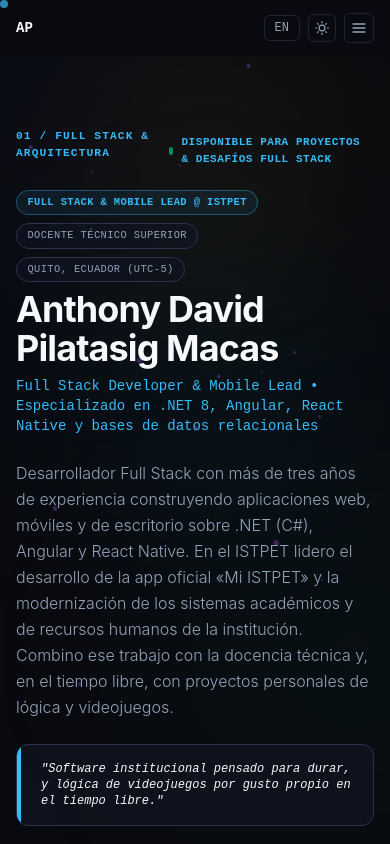
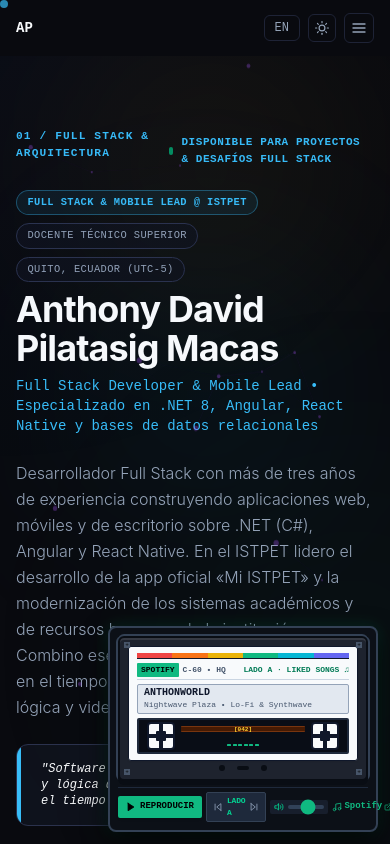
Before and after one commit to AnthonyPilatasig/anthony-portfolio, a React (Vite) app: page / in a window 390 px wide. Shown: the top 844 px of the page. Built offline with nearby package versions, Linux system fonts and the light colour scheme.

Commit message:
feat: implement retro-styled global audio player with cassette UI and Spotify integration

```diff
--- a/src/presentation/app/App.tsx
+++ b/src/presentation/app/App.tsx
@@ -5,9 +5,7 @@ import { SEO } from '@presentation/components/ui/SEO';
 import { MouseSpotlight } from '@presentation/components/ui/MouseSpotlight';
 import { CustomCursor } from '@presentation/components/ui/CustomCursor';
 import { ScrollToTop } from '@presentation/components/ui/ScrollToTop';
-// The audio player is being actively reworked outside this refactor, so it's left
-// in its original location for now instead of moving into presentation/features.
-import { GlobalAudioPlayer } from '../../components/common/GlobalAudioPlayer';
+import { GlobalAudioPlayer } from '@presentation/features/audio-player/GlobalAudioPlayer';
 import { AppRouter } from './routes/AppRouter';
 
 function App() {
--- a/src/presentation/features/audio-player/GlobalAudioPlayer.tsx
+++ b/src/presentation/features/audio-player/GlobalAudioPlayer.tsx
@@ -1,5 +1,5 @@
 import React from 'react';
-import { RetroPixelPlayer } from '../player/RetroPixelPlayer';
+import { RetroPixelPlayer } from './RetroPixelPlayer';
 
 /**
  * GlobalAudioPlayer — Compact 8-Bit Pixel Cassette Player with Background Music
--- a/src/presentation/features/audio-player/PixelCassette.tsx
+++ b/src/presentation/features/audio-player/PixelCassette.tsx
@@ -3,6 +3,8 @@ import { motion } from 'framer-motion';
 
 interface PixelCassetteProps {
   playlistName: string;
+  subtitle?: string;
+  sideLabel?: string;
   isPlaying: boolean;
   tapeCounter: number;
 }
@@ -36,6 +38,8 @@ const PixelSpool8Bit: React.FC<{ isPlaying: boolean }> = ({ isPlaying }) => (
 
 export const PixelCassette: React.FC<PixelCassetteProps> = ({
   playlistName,
+  subtitle,
+  sideLabel,
   isPlaying,
   tapeCounter,
 }) => {
@@ -75,7 +79,7 @@ export const PixelCassette: React.FC<PixelCassetteProps> = ({
             <span className="text-slate-600">C-60 • HQ</span>
           </div>
           <span className="text-emerald-700 font-bold">
-            LIKED SONGS ♫
+            {sideLabel ? `${sideLabel} · LIKED SONGS ♫` : 'LIKED SONGS ♫'}
           </span>
         </div>
 
@@ -85,7 +89,7 @@ export const PixelCassette: React.FC<PixelCassetteProps> = ({
             {playlistName || 'AnthonWorld'}
           </p>
           <p className="font-mono text-[8px] text-slate-600 truncate">
-            Anthony Pilatasig • Spotify Library
+            {subtitle || 'Anthony Pilatasig • Spotify Library'}
           </p>
         </div>
 
--- a/src/presentation/features/audio-player/RetroPixelPlayer.tsx
+++ b/src/presentation/features/audio-player/RetroPixelPlayer.tsx
@@ -1,7 +1,8 @@
-import React, { useState, useEffect } from 'react';
+import React, { useState, useEffect, useRef } from 'react';
 import { motion, AnimatePresence } from 'framer-motion';
 import {
   ANTHONY_SPOTIFY_PLAYLIST_NAME,
+  CASSETTE_STATIONS,
   formatSpotifyEmbedUrl,
   getSavedSpotifyUrl,
   saveSpotifyUrl,
@@ -9,23 +10,57 @@ import {
 import { PixelCassette } from './PixelCassette';
 import {
   FiPlay,
+  FiPause,
   FiMusic,
   FiExternalLink,
+  FiVolume2,
+  FiVolumeX,
+  FiSkipBack,
+  FiSkipForward,
   FiEdit2,
   FiCheck,
+  FiChevronDown,
   FiChevronUp,
-  FiChevronDown,
 } from 'react-icons/fi';
 
 export const RetroPixelPlayer: React.FC = () => {
   const [spotifyUrl, setSpotifyUrl] = useState<string>(getSavedSpotifyUrl);
   const [isEditingUrl, setIsEditingUrl] = useState<boolean>(false);
   const [urlInput, setUrlInput] = useState<string>(spotifyUrl);
-  const [isExpanded, setIsExpanded] = useState<boolean>(false);
   const [isPlaying, setIsPlaying] = useState<boolean>(false);
+  const [currentStationIndex, setCurrentStationIndex] = useState<number>(0);
   const [tapeCounter, setTapeCounter] = useState<number>(42);
+  const [volume, setVolume] = useState<number>(0.6);
+  const [isMuted, setIsMuted] = useState<boolean>(false);
+  const [showEmbed, setShowEmbed] = useState<boolean>(false);
 
+  const audioRef = useRef<HTMLAudioElement | null>(null);
+  const currentStation = CASSETTE_STATIONS[currentStationIndex];
   const embedUrl = formatSpotifyEmbedUrl(spotifyUrl);
+
+  // Sync volume with audio element
+  useEffect(() => {
+    if (audioRef.current) {
+      audioRef.current.volume = isMuted ? 0 : volume;
+    }
+  }, [volume, isMuted]);
+
+  // Audio Play/Pause effect
+  useEffect(() => {
+    if (!audioRef.current) return;
+    if (isPlaying) {
+      audioRef.current.src = currentStation.streamUrl;
+      const playPromise = audioRef.current.play();
+      if (playPromise !== undefined) {
+        playPromise.catch((err) => {
+          console.warn('Audio playback error / Autoplay blocked:', err);
+          setIsPlaying(false);
+        });
+      }
+    } else {
+      audioRef.current.pause();
+    }
+  }, [isPlaying, currentStationIndex, currentStation.streamUrl]);
 
   // Increment mechanical tape counter while playing
   useEffect(() => {
@@ -35,6 +70,24 @@ export const RetroPixelPlayer: React.FC = () => {
     }, 1000);
     return () => clearInterval(interval);
   }, [isPlaying]);
+
+  const togglePlay = () => {
+    setIsPlaying((prev) => !prev);
+  };
+
+  const handleNextStation = (e?: React.MouseEvent) => {
+    if (e) e.stopPropagation();
+    const next = (currentStationIndex + 1) % CASSETTE_STATIONS.length;
+    setCurrentStationIndex(next);
+    if (!isPlaying) setIsPlaying(true);
+  };
+
+  const handlePrevStation = (e?: React.MouseEvent) => {
+    if (e) e.stopPropagation();
+    const prev = (currentStationIndex - 1 + CASSETTE_STATIONS.length) % CASSETTE_STATIONS.length;
+    setCurrentStationIndex(prev);
+    if (!isPlaying) setIsPlaying(true);
+  };
 
   const handleSaveUrl = () => {
     if (urlInput.trim()) {
@@ -46,29 +99,38 @@ export const RetroPixelPlayer: React.FC = () => {
 
   return (
     <aside
-      aria-label="Reproductor Casete 8-Bit Spotify"
+      aria-label="Reproductor Casete 8-Bit"
       className="fixed bottom-3 right-3 z-40 font-mono select-none"
     >
+      <audio
+        ref={audioRef}
+        preload="none"
+        onEnded={() => handleNextStation()}
+        onError={() => {
+          console.warn('Stream unreachable, fallback to next station');
+          setCurrentStationIndex((prev) => (prev + 1) % CASSETTE_STATIONS.length);
+        }}
+      />
+
       <motion.div
         initial={{ y: 20, opacity: 0, scale: 0.95 }}
         animate={{ y: 0, opacity: 1, scale: 1 }}
         transition={{ duration: 0.3 }}
-        className="w-[260px] sm:w-[280px] rounded-lg bg-[#0c1017] border-2 border-[#334155] p-2 shadow-2xl text-slate-100 flex flex-col gap-1.5"
+        className="w-[270px] sm:w-[290px] rounded-lg bg-[#0c1017] border-2 border-[#334155] p-2 shadow-2xl text-slate-100 flex flex-col gap-1.5"
         style={{
           boxShadow: '0 8px 24px rgba(0,0,0,0.85), 0 0 16px rgba(16,185,129,0.2)',
         }}
       >
-        {/* ─── COMPACT 8-BIT CASSETTE (PEQUEÑO Y PIXELADO) ─────────────── */}
+        {/* ─── COMPACT 8-BIT CASSETTE (SOLO EL CASETE) ─────────────── */}
         <div
           className="cursor-pointer"
-          onClick={() => {
-            setIsExpanded(!isExpanded);
-            setIsPlaying(true);
-          }}
-          title="Click para abrir el reproductor Spotify"
+          onClick={togglePlay}
+          title={isPlaying ? 'Click para pausar' : 'Click para reproducir música continua'}
         >
           <PixelCassette
             playlistName={ANTHONY_SPOTIFY_PLAYLIST_NAME}
+            subtitle={`${currentStation.name} • ${currentStation.genre}`}
+            sideLabel={currentStation.side}
             isPlaying={isPlaying}
             tapeCounter={tapeCounter}
           />
@@ -76,56 +138,120 @@ export const RetroPixelPlayer: React.FC = () => {
 
         {/* ─── QUICK CONTROLS BAR ──────────────────────────────────────── */}
         <div className="flex items-center justify-between gap-1 pt-1 border-t border-[#1e293b] text-[9px]">
+          {/* Main Play / Pause Button */}
           <button
-            onClick={() => {
-              setIsExpanded(!isExpanded);
-              setIsPlaying(!isPlaying);
-            }}
-            className="flex items-center gap-1.5 px-2.5 py-1 rounded-[2px] bg-[#10b981] hover:bg-[#34d399] active:translate-y-[1px] text-black font-black text-[9px] cursor-pointer shadow-sm transition-transform"
-            title="Abrir o reproducir lista de Spotify"
+            onClick={togglePlay}
+            className={`flex items-center gap-1 px-2 py-1 rounded-[2px] font-black text-[9px] cursor-pointer shadow-sm transition-all active:translate-y-[1px] ${
+              isPlaying
+                ? 'bg-amber-400 hover:bg-amber-300 text-black shadow-[0_0_8px_rgba(251,191,36,0.5)]'
+                : 'bg-[#10b981] hover:bg-[#34d399] text-black shadow-[0_0_8px_rgba(16,185,129,0.4)]'
+            }`}
+            title={isPlaying ? 'Pausar música' : 'Reproducir música completa continua'}
           >
-            <FiPlay className="w-3 h-3 fill-black" />
-            <span>{isExpanded ? 'OCULTAR' : 'REPRODUCIR'}</span>
+            {isPlaying ? (
+              <FiPause className="w-2.5 h-2.5 fill-black" />
+            ) : (
+              <FiPlay className="w-2.5 h-2.5 fill-black" />
+            )}
+            <span>{isPlaying ? 'PAUSAR' : 'REPRODUCIR'}</span>
           </button>
 
+          {/* Lado / Estación Switcher */}
+          <div className="flex items-center gap-0.5 bg-[#1e293b] px-1 py-0.5 rounded-[2px] border border-[#334155]">
+            <button
+              onClick={handlePrevStation}
+              className="text-slate-400 hover:text-white p-0.5 cursor-pointer"
+              title="Lado anterior"
+            >
+              <FiSkipBack className="w-2.5 h-2.5" />
+            </button>
+            <span className="text-[8px] font-bold text-emerald-400 tracking-tight">
+              {currentStation.side}
+            </span>
+            <button
+              onClick={handleNextStation}
+              className="text-slate-400 hover:text-white p-0.5 cursor-pointer"
+              title="Siguiente lado"
+            >
+              <FiSkipForward className="w-2.5 h-2.5" />
+            </button>
+          </div>
+
+          {/* Volume Control */}
+          <div className="flex items-center gap-1 bg-[#1e293b]/60 px-1 py-0.5 rounded-[2px]">
+            <button
+              onClick={() => setIsMuted(!isMuted)}
+              className="text-slate-300 hover:text-white cursor-pointer"
+              title={isMuted ? 'Activar sonido' : 'Silenciar'}
+            >
+              {isMuted || volume === 0 ? (
+                <FiVolumeX className="w-2.5 h-2.5 text-rose-400" />
+              ) : (
+                <FiVolume2 className="w-2.5 h-2.5 text-emerald-400" />
+              )}
+            </button>
+            <input
+              type="range"
+              min="0"
+              max="1"
+              step="0.05"
+              value={isMuted ? 0 : volume}
+              onChange={(e) => {
+                setVolume(parseFloat(e.target.value));
+                if (isMuted) setIsMuted(false);
+              }}
+              className="w-9 h-1 bg-slate-700 rounded-sm appearance-none cursor-pointer accent-[#10b981]"
+              title={`Volumen: ${Math.round((isMuted ? 0 : volume) * 100)}%`}
+            />
+          </div>
+
+          {/* External link to Anthony's Spotify */}
           <a
             href={spotifyUrl}
             target="_blank"
             rel="noopener noreferrer"
-            className="text-[9px] text-[#10b981] hover:underline flex items-center gap-1 font-bold cursor-pointer"
-            title="Abrir en Spotify Web o App"
+            className="text-[9px] text-[#10b981] hover:underline flex items-center gap-0.5 font-bold cursor-pointer shrink-0"
+            title="Abrir playlist AnthonWorld en Spotify"
           >
             <FiMusic className="w-2.5 h-2.5" />
             <span>Spotify</span>
             <FiExternalLink className="w-2 h-2" />
           </a>
 
+          {/* Optional toggle for Spotify embed widget */}
           <button
-            onClick={() => setIsEditingUrl(!isEditingUrl)}
-            className="p-1 rounded-[2px] bg-[#1e293b] hover:bg-[#334155] text-slate-300 hover:text-white cursor-pointer"
-            title="Cambiar URL de Playlist"
+            onClick={() => setShowEmbed(!showEmbed)}
+            className="p-0.5 text-slate-400 hover:text-white cursor-pointer"
+            title={showEmbed ? 'Ocultar widget Spotify' : 'Ver widget Spotify'}
           >
-            <FiEdit2 className="w-2.5 h-2.5" />
-          </button>
-
-          <button
-            onClick={() => setIsExpanded(!isExpanded)}
-            className="p-1 rounded-[2px] bg-[#1e293b] hover:bg-[#334155] text-slate-300 hover:text-white cursor-pointer"
-            aria-label={isExpanded ? 'Colapsar casete' : 'Expandir casete'}
-          >
-            {isExpanded ? <FiChevronDown className="w-3 h-3" /> : <FiChevronUp className="w-3 h-3" />}
+            {showEmbed ? <FiChevronDown className="w-2.5 h-2.5" /> : <FiChevronUp className="w-2.5 h-2.5" />}
           </button>
         </div>
 
-        {/* ─── URL EDIT FIELD (OPTIONAL FOR CUSTOM PLAYLISTS) ──────────── */}
+        {/* ─── OPTIONAL SPOTIFY EMBED (SOLO SI SE ABRE EXPLÍCITAMENTE) ─ */}
         <AnimatePresence>
-          {isEditingUrl && (
+          {showEmbed && (
             <motion.div
               initial={{ height: 0, opacity: 0 }}
               animate={{ height: 'auto', opacity: 1 }}
               exit={{ height: 0, opacity: 0 }}
-              className="flex items-center gap-1 bg-[#090d16] border border-[#1e293b] rounded-[2px] p-1 text-[8px]"
+              transition={{ duration: 0.2 }}
+              className="border-t border-[#1e293b] pt-1.5 space-y-1.5"
             >
+              <div className="flex items-center justify-between text-[8px] text-slate-400">
+                <span>Widget Oficial Spotify:</span>
+                <button
+                  onClick={() => setIsEditingUrl(!isEditingUrl)}
+                  className="flex items-center gap-1 hover:text-white cursor-pointer"
+                  title="Cambiar URL"
+                >
+                  <FiEdit2 className="w-2 h-2" />
+                  <span>Editar URL</span>
+                </button>
+              </div>
+
+              {isEditingUrl && (
+                <div className="flex items-center gap-1 bg-[#090d16] border border-[#1e293b] rounded-[2px] p-1 text-[8px]">
                   <input
                     type="text"
                     value={urlInput}
@@ -137,22 +263,11 @@ export const RetroPixelPlayer: React.FC = () => {
                     onClick={handleSaveUrl}
                     className="px-1.5 py-0.5 bg-[#10b981] text-black font-black rounded-[1px] cursor-pointer shrink-0"
                   >
-                <FiCheck className="w-2.5 h-2.5" />
+                    <FiCheck className="w-2 h-2" />
                   </button>
-            </motion.div>
+                </div>
               )}
-        </AnimatePresence>
 
-        {/* ─── EMBEDDED SPOTIFY PLAYER (ANTHONY'S REAL PLAYLIST) ───────── */}
-        <AnimatePresence>
-          {isExpanded && (
-            <motion.div
-              initial={{ height: 0, opacity: 0 }}
-              animate={{ height: 'auto', opacity: 1 }}
-              exit={{ height: 0, opacity: 0 }}
-              transition={{ duration: 0.2 }}
-              className="border-t border-[#1e293b] pt-1.5"
-            >
               <div className="rounded-[4px] overflow-hidden border border-[#1e293b] bg-black shadow-inner">
                 <iframe
                   credentialless=""
--- a/src/presentation/features/audio-player/musicService.ts
+++ b/src/presentation/features/audio-player/musicService.ts
@@ -1,3 +1,42 @@
+export interface CassetteStation {
+  id: string;
+  side: string;
+  name: string;
+  genre: string;
+  streamUrl: string;
+}
+
+export const CASSETTE_STATIONS: CassetteStation[] = [
+  {
+    id: 'lofi-synth',
+    side: 'LADO A',
+    name: 'Nightwave Plaza',
+    genre: 'Lo-Fi & Synthwave',
+    streamUrl: 'https://radio.plaza.one/mp3',
+  },
+  {
+    id: 'anime-vgm',
+    side: 'LADO B',
+    name: 'Gensokyo Radio',
+    genre: 'Anime & Gaming VGM',
+    streamUrl: 'https://stream.gensokyoradio.net/1/',
+  },
+  {
+    id: 'chill-ambient',
+    side: 'LADO C',
+    name: 'Groove Salad',
+    genre: 'Ambient Chill',
+    streamUrl: 'https://ice1.somafm.com/groovesalad-128-mp3',
+  },
+  {
+    id: 'indie-pop',
+    side: 'LADO D',
+    name: 'PopTron',
+    genre: 'Indie & Synth Pop',
+    streamUrl: 'https://ice2.somafm.com/poptron-128-mp3',
+  },
+];
+
 // Anthony's official Spotify Playlist (Liked Songs / Favorites)
 export const ANTHONY_SPOTIFY_PLAYLIST_ID = '4QIxKoffJwBltogNu8cGU8';
 export const ANTHONY_SPOTIFY_PLAYLIST_NAME = 'AnthonWorld';
```
Also changed, not shown: src/global.d.ts (+5 -2 lines), 1 other file (tests, documents, lock files or other folders). Lines whose indentation alone changed are shown as unchanged.
